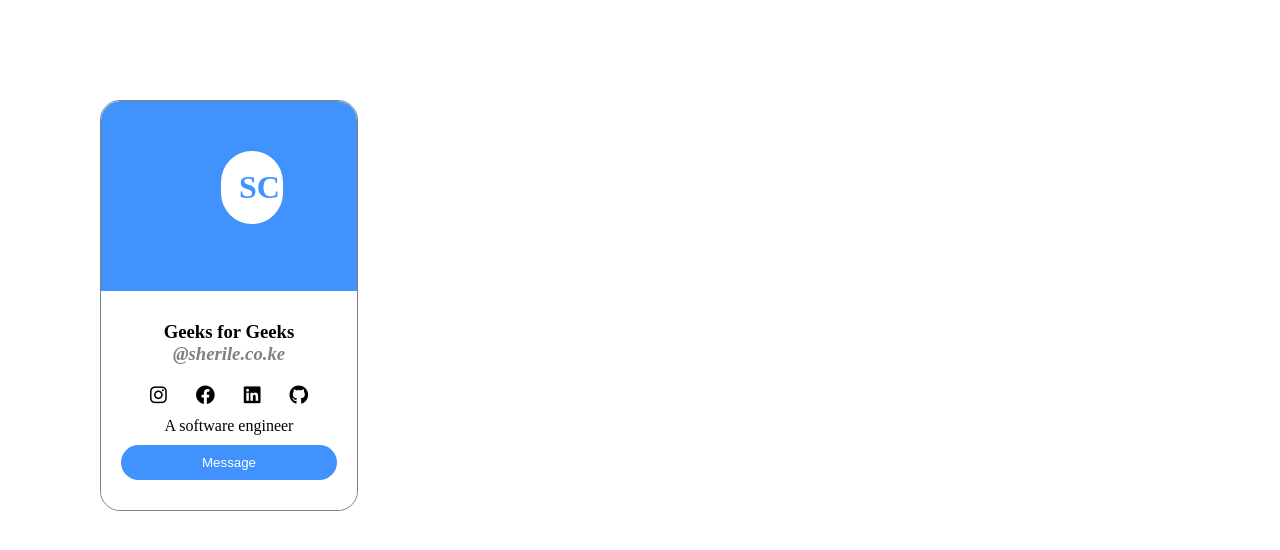
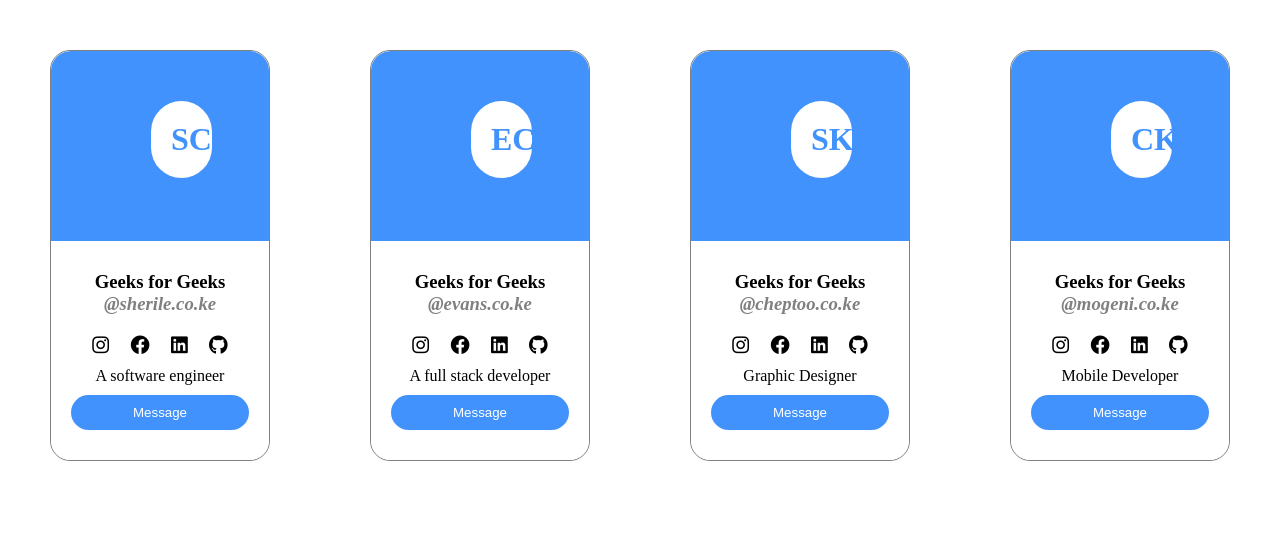
Before and after one commit to Devsherile/Cards, a plain HTML site: page index.html in a window 1280 px wide. Drawn offline with Linux system fonts and the light colour scheme.

Commit message:
cards in flex

```diff
--- a/index.html
+++ b/index.html
@@ -30,6 +30,63 @@
             <button>Message</button>
         </div>
     </div>
+    <div class="main">
+        <div class="container">
+            <!-- <img src="" alt=""> -->
+            <div class="img">
+                <h1>EC</h1>
+            </div>
+        </div>
+        <div class="footer">
+            <h3>Geeks for Geeks <br><span>@evans.co.ke</span></h3>
+            <ul>
+                <li><i class="fa-brands fa-instagram"></i></li>
+                <li><i class="fa-brands fa-facebook"></i></li>
+                <li><i class="fa-brands fa-linkedin"></i></li>
+                <li><i class="fa-brands fa-github"></i></li>
+            </ul>
+            <p>A full stack developer</p>
+            <button>Message</button>
+        </div>
+    </div>
+    <div class="main">
+        <div class="container">
+            <!-- <img src="" alt=""> -->
+            <div class="img">
+                <h1>SK</h1>
+            </div>
+        </div>
+        <div class="footer">
+            <h3>Geeks for Geeks <br><span>@cheptoo.co.ke</span></h3>
+            <ul>
+                <li><i class="fa-brands fa-instagram"></i></li>
+                <li><i class="fa-brands fa-facebook"></i></li>
+                <li><i class="fa-brands fa-linkedin"></i></li>
+                <li><i class="fa-brands fa-github"></i></li>
+            </ul>
+            <p>Graphic Designer</p>
+            <button>Message</button>
+        </div>
+    </div>
+    <div class="main">
+        <div class="container">
+            <!-- <img src="" alt=""> -->
+            <div class="img">
+                <h1>CK</h1>
+            </div>
+        </div>
+        <div class="footer">
+            <h3>Geeks for Geeks <br><span>@mogeni.co.ke</span></h3>
+            <ul>
+                <li><i class="fa-brands fa-instagram"></i></li>
+                <li><i class="fa-brands fa-facebook"></i></li>
+                <li><i class="fa-brands fa-linkedin"></i></li>
+                <li><i class="fa-brands fa-github"></i></li>
+            </ul>
+            <p>Mobile Developer</p>
+            <button>Message</button>
+        </div>
+    </div>
 </body>
 
 </html>
--- a/style.css
+++ b/style.css
@@ -2,14 +2,16 @@
     margin: 0;
     padding: 0;
 }
-
+body{
+    display: flex;
+    /* justify-content: space-around; */
+}
 .main {
     border: 1px solid grey;
     height: fit-content;
     width: 20%;
     border-radius: 20px;
-    margin: 100px;
-
+    margin: 50px;
 
 }
 
@@ -29,10 +31,15 @@
     align-items: center;
     justify-content: center;
     width: 12%;
-    margin-left: 100px;
-    padding: 18px;
-    border-radius: 35px;
+    margin-left: 80px;
+    padding: 20px;
+    border-radius: 80px;
     margin-top: 30px;
+
+}
+.img h1{
+    align-items: center;
+    justify-content: space-evenly;
 
 }
 
```
